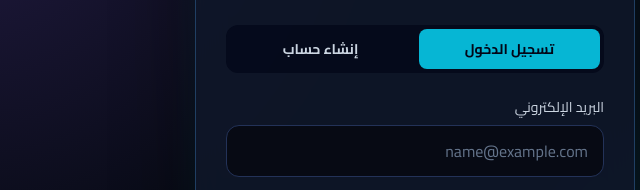
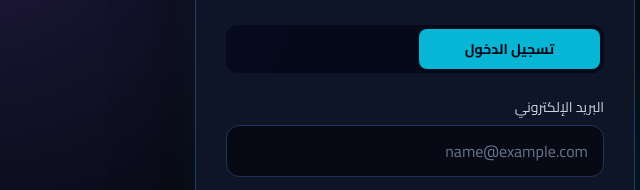
Before and after one commit to ahmedmamdouh333388-cyber/Bab-two, a plain HTML site: page index.html in a window 1280 px wide. Shown: the part 247-437 px from the top of the page, 225-865 px from the left. Drawn offline with nearby package versions, Linux system fonts and the light colour scheme; no server answers.

Commit message:
Update index.html

```diff
--- a/index.html
+++ b/index.html
@@ -183,7 +183,6 @@
 
       <div class="grid grid-cols-2 gap-2 p-1 rounded-xl bg-slate-950/70 mb-6">
         <button id="auth-login-tab" type="button" class="py-2.5 rounded-lg text-sm font-bold bg-cyan-500 text-slate-950">تسجيل الدخول</button>
-        <button id="auth-register-tab" type="button" class="py-2.5 rounded-lg text-sm font-bold text-slate-300 hover:bg-slate-800">إنشاء حساب</button>
       </div>
 
       <form id="auth-form" class="space-y-4">
```
